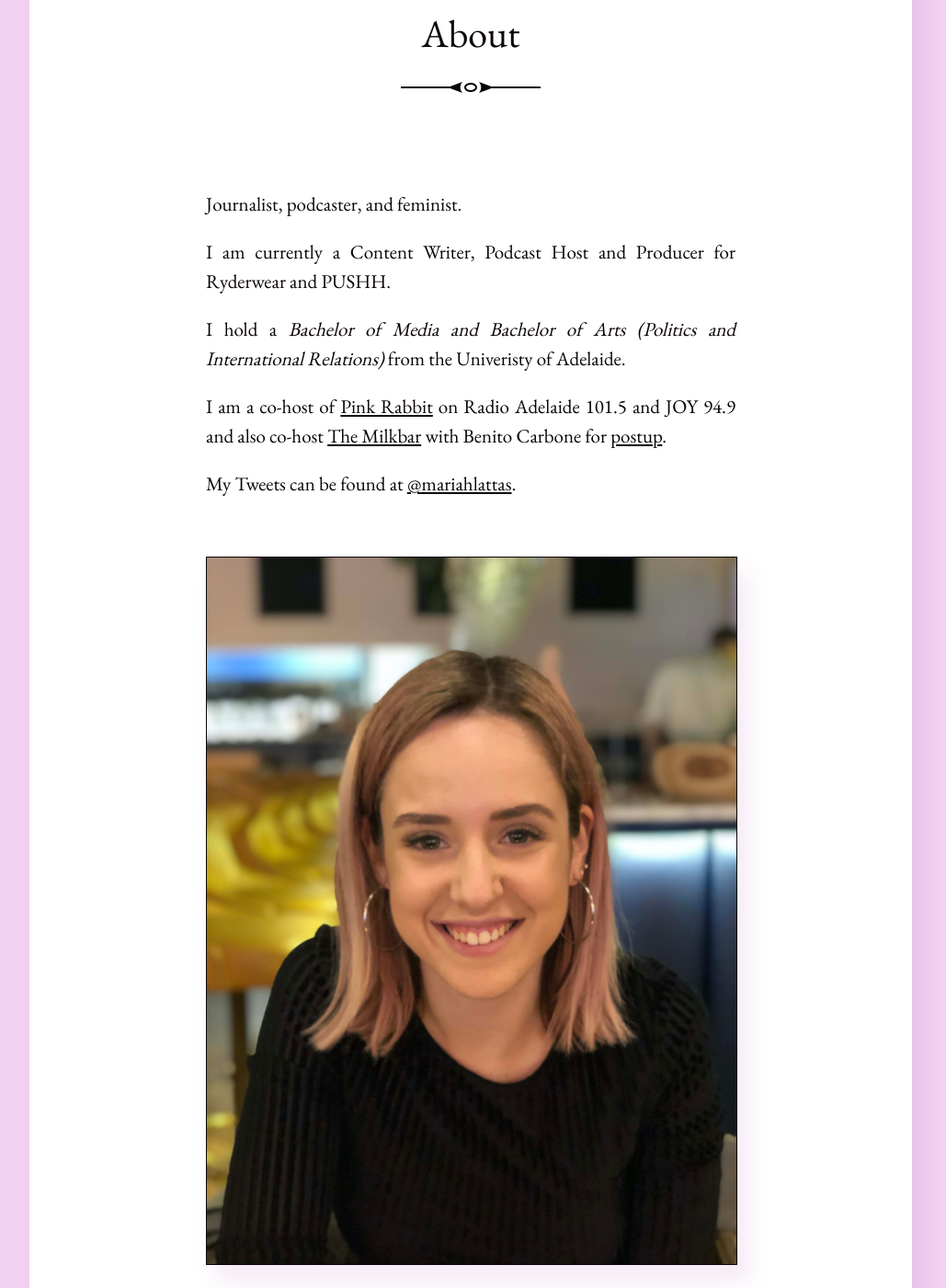
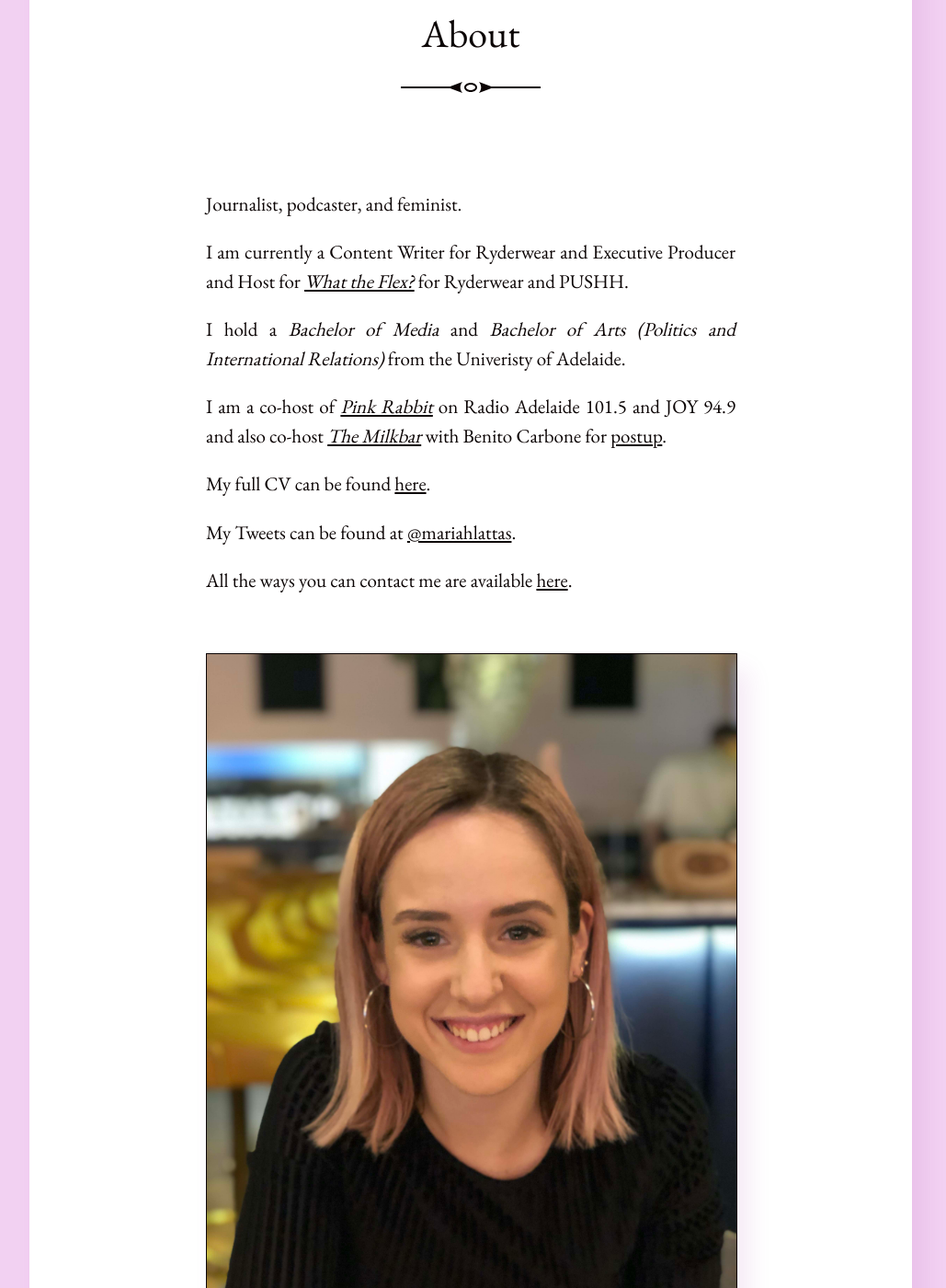
Before and after one commit to mariahlattas/website, a Jekyll site: the page built from about.md, in a window 1280 px wide and 1400 px high, scrolled down 253 px. Shown: the whole window at 92% size, without its empty margins (128-1157 px from the left). Built offline with Jekyll 4.4.1, drawn with Linux system fonts in a browser that asks for light colours; some of the changed text lies outside the part shown.

Commit message:
Update about.md

```diff
--- a/about.md
+++ b/about.md
@@ -5,18 +5,22 @@ layout: post
 
 Journalist, podcaster, and feminist.
 
-I am currently a Content Writer, Podcast Host and Producer for Ryderwear and PUSHH.
+I am currently a Content Writer for Ryderwear and Executive Producer and Host for *[What the Flex?](https://podcasts.apple.com/au/podcast/what-the-flex/id1501639880)* for Ryderwear and PUSHH.
 
-I hold a *Bachelor of Media and Bachelor of Arts (Politics and International Relations)* from the Univeristy of Adelaide.
+I hold a *Bachelor of Media* and *Bachelor of Arts (Politics and International Relations)* from the Univeristy of Adelaide.
 
-I am a co-host of [Pink Rabbit](http://radioadelaide.org.au/program/pink-rabbit/) on Radio Adelaide 101.5 and JOY 94.9 and also co-host [The Milkbar](https://podcasts.apple.com/au/podcast/the-milkbar/id1478059008) with Benito Carbone for [postup](http://postup.com.au).
+I am a co-host of *[Pink Rabbit](http://radioadelaide.org.au/program/pink-rabbit/)* on Radio Adelaide 101.5 and JOY 94.9 and also co-host *[The Milkbar](https://podcasts.apple.com/au/podcast/the-milkbar/id1478059008)* with Benito Carbone for [postup](http://postup.com.au).
+
+My full CV can be found [here](/cv.html).
 
 My Tweets can be found at [@mariahlattas](https://twitter.com/mariahlattas).
+
+All the ways you can contact me are available [here](/contact.html).
 
 <figure>
   <img alt="Mariah Lattas" src="/assets/images/about-me.jpg" />
   <figcaption>
-    Photo by jden redden.
+      Photo by <a href="https://www.jden.me">jden redden</a>.
   </figcaption>
 </figure>
 
```
